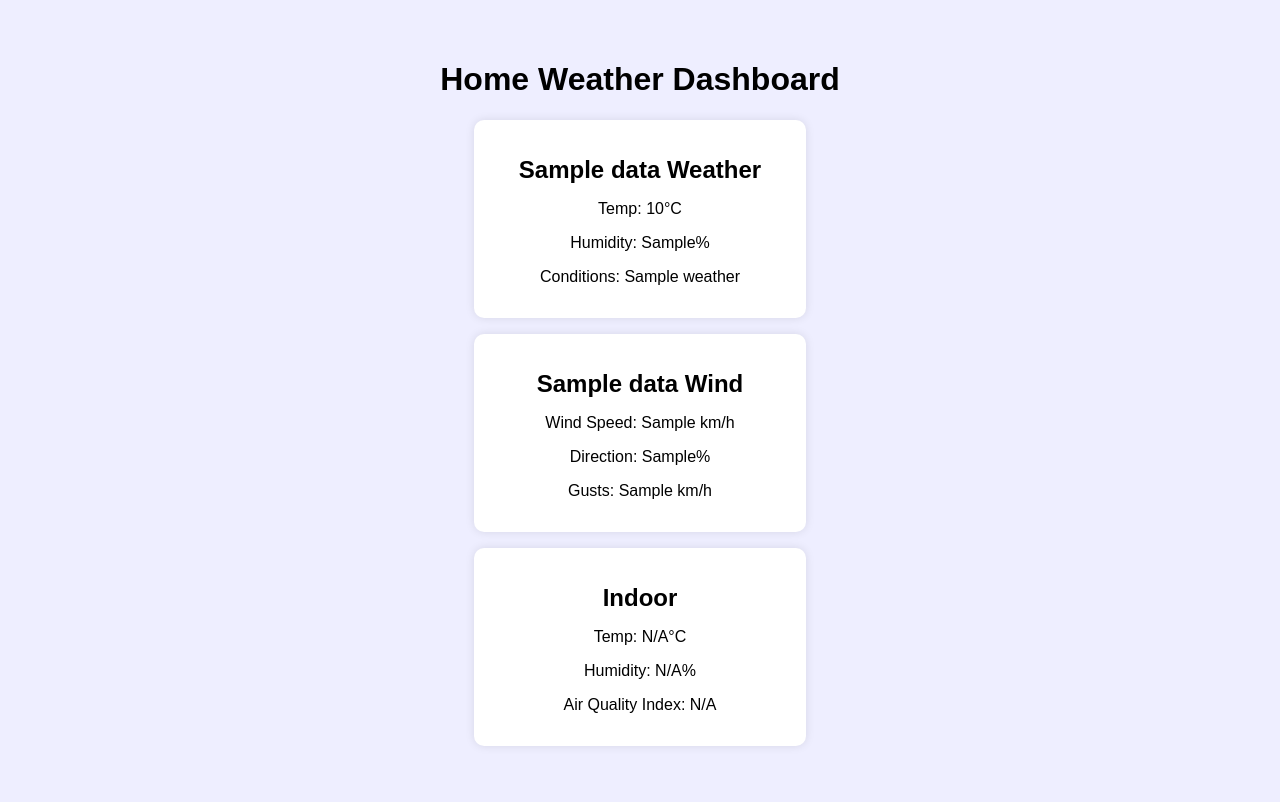
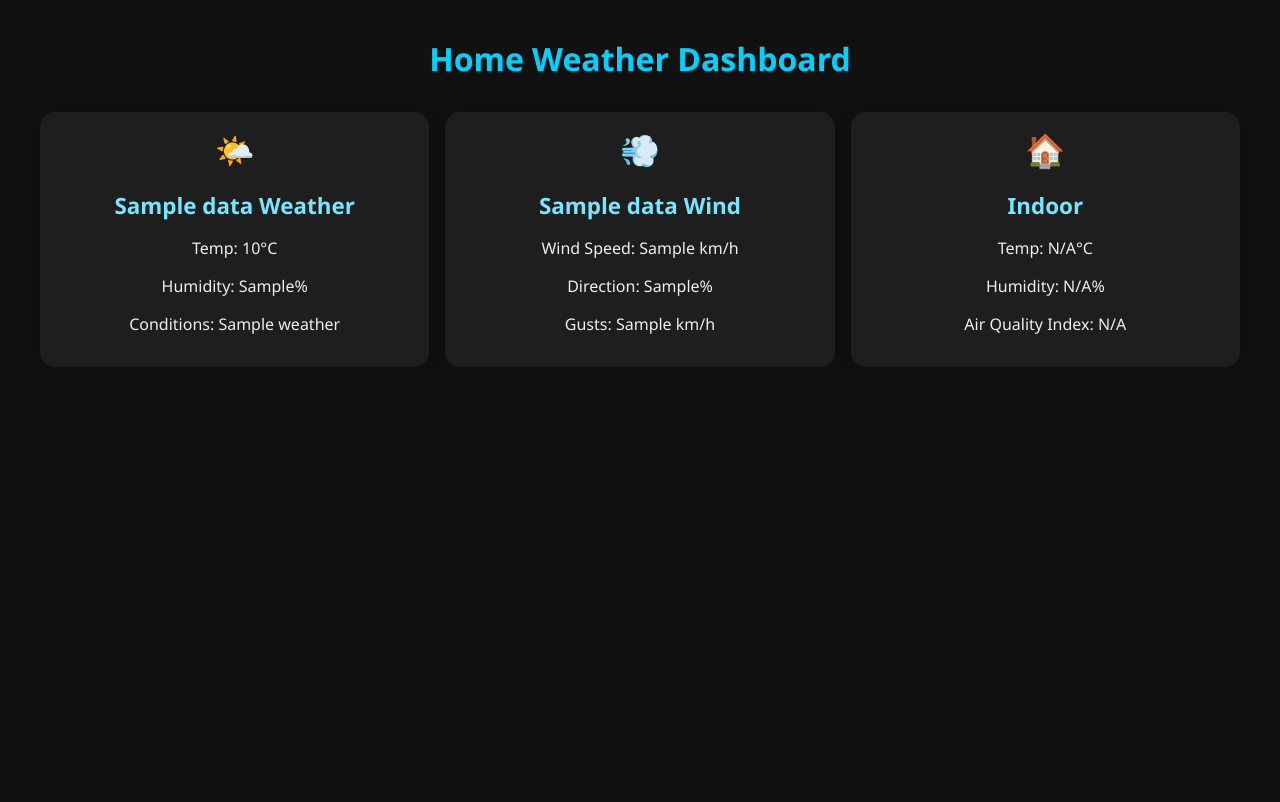
Before and after one commit to njhoward/weather-dashboard, a Flask app: page / in a window 1280 px wide. After the commit the page ends 367 px from the top, so only its background shows below. Run offline with Flask 3, Linux system fonts and the light colour scheme; a database or web service that is not in the repository returns one stand-in record (values such as "Sample title"); data that the repository does not hold is empty.

Commit message:
style updates

```diff
--- /dev/null
+++ b/static/style.css
@@ -0,0 +1,38 @@
+body {
+    margin: 0;
+    font-family: 'Segoe UI', sans-serif;
+    background: #111;
+    color: #eee;
+    display: flex;
+    flex-direction: column;
+    align-items: center;
+    padding: 1em;
+}
+h1 {
+    font-size: 2em;
+    margin-bottom: 1em;
+    color: #00d2ff;
+}
+.grid {
+    display: grid;
+    grid-template-columns: repeat(auto-fit, minmax(280px, 1fr));
+    gap: 1em;
+    width: 100%;
+    max-width: 1200px;
+}
+.card {
+    background: #1e1e1e;
+    border-radius: 15px;
+    padding: 1em;
+    box-shadow: 0 0 15px rgba(0,0,0,0.3);
+    text-align: center;
+}
+.card h2 {
+    font-size: 1.4em;
+    margin-bottom: 0.5em;
+    color: #76e7ff;
+}
+.icon {
+    font-size: 2em;
+    margin-bottom: 0.3em;
+}
--- a/templates/dashboard.html
+++ b/templates/dashboard.html
@@ -1,17 +1,16 @@
 <!DOCTYPE html>
 <html>
 <head>
-    <title>Home Dashboard</title>
-    <style>
-        body { font-family: sans-serif; text-align: center; background-color: #eef; padding: 2em; }
-        .card { background: white; border-radius: 10px; padding: 1em; margin: 1em auto; width: 300px; box-shadow: 0 0 10px rgba(0,0,0,0.1); }
-        h2 { margin-bottom: 0.5em; }
-    </style>
+    <title>Home Weather Dashboard</title>
+    <meta name="viewport" content="width=device-width, initial-scale=1">
+    <link rel="stylesheet" href="{{ url_for('static', filename='style.css') }}">
 </head>
 <body>
     <h1>Home Weather Dashboard</h1>
 
+    <div class="grid">
         <div class="card">
+            <div class="icon">🌤️</div>
             <h2>{{ weather.location }} Weather</h2>
             <p>Temp: {{ weather.temp }}°C</p>
             <p>Humidity: {{ weather.humidity }}%</p>
@@ -19,6 +18,7 @@
         </div>
 
         <div class="card">
+             <div class="icon">💨</div>
             <h2>{{ weather.location }} Wind</h2>
             <p>Wind Speed: {{ weather.windkmh }} km/h</p>
             <p>Direction: {{ weather.winddir }}%</p>
@@ -26,10 +26,12 @@
         </div>
 
         <div class="card">
+            <div class="icon">🏠</div>
             <h2>Indoor</h2>
             <p>Temp: {{ indoor.temp }}°C</p>
             <p>Humidity: {{ indoor.humidity }}%</p>
             <p>Air Quality Index: {{ indoor.aqi }}</p>
         </div>
+    </div>
 </body>
 </html>
```
Lines whose indentation alone changed are shown as unchanged.
